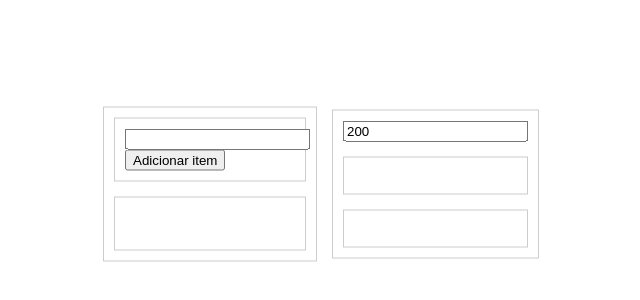
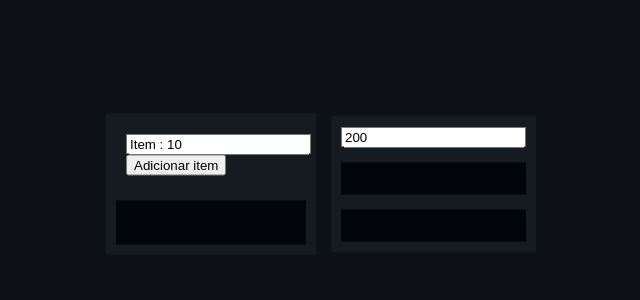
Before and after one commit to kaurodri/MetaMoney, a plain HTML site: page index.html in a window 1280 px wide. Shown: the part 216-516 px from the top of the page, without its empty margins (319-959 px from the left). Drawn offline with Linux system fonts and the light colour scheme.

Commit message:
2024-05-18

```diff
--- a/index.html
+++ b/index.html
@@ -15,7 +15,7 @@
         <div class="box1">
 
             <div class="inpu">
-                <input type="text" id="item" name="item"><br>
+                <input type="text" id="item" name="item" value="Item : 10"><br>
                 <button onclick="addItem()">Adicionar item</button>
             </div>
             <div class="boxtext">
--- a/styles/main.css
+++ b/styles/main.css
@@ -7,6 +7,12 @@ body {
     height: 100%;
     padding: 0;
     margin: 0;
+
+    background: #0d1117;
+
+    font-family: "Roboto Mono", monospace;
+    color: #f2e595;
+    font-size: 12px;
 }
 
 .item {
@@ -31,31 +37,34 @@ body {
 }
 
 .box1 {
-    border: 1px solid #ccc;
     padding: 10px;
+
+    background: #161b22;;
 }
 
 .inpu {
     width: 170px;
-    border: 1px solid #ccc;
     padding: 10px;
     margin-bottom: 15px;
 }
 
 .boxtext {
-    border: 1px solid #ccc;
     padding: 10px;
     display: flex;
+
+    background: #010409;
 }
 
 .box2 {
-    border: 1px solid #ccc;
     padding: 10px;
     margin-left: 15px;
+
+    background: #161b22;;
 }
 
 .boxmeta {
     margin-top: 15px;
-    border: 1px solid #ccc;
     padding: 10px;
+
+    background: #010409;
 }
```
